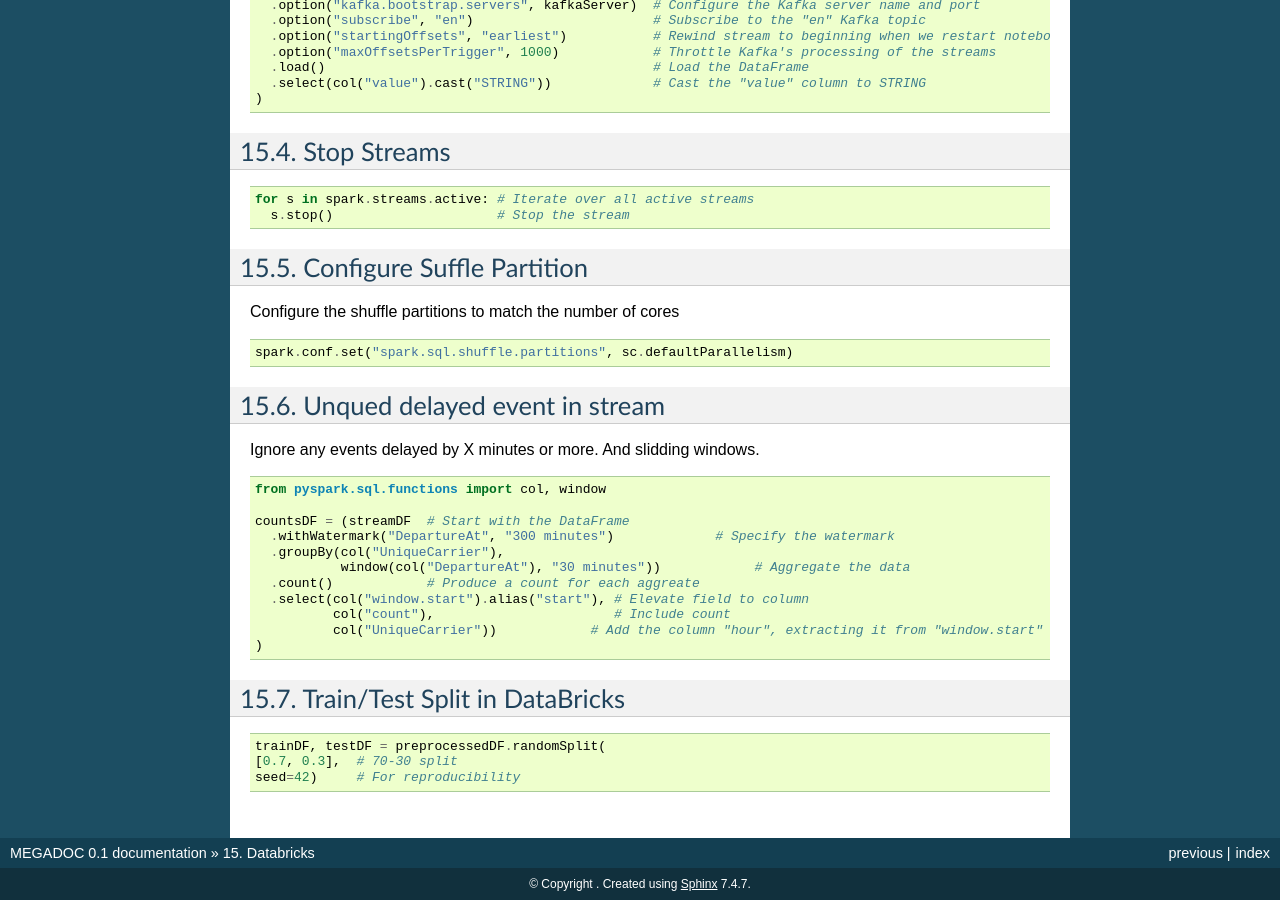
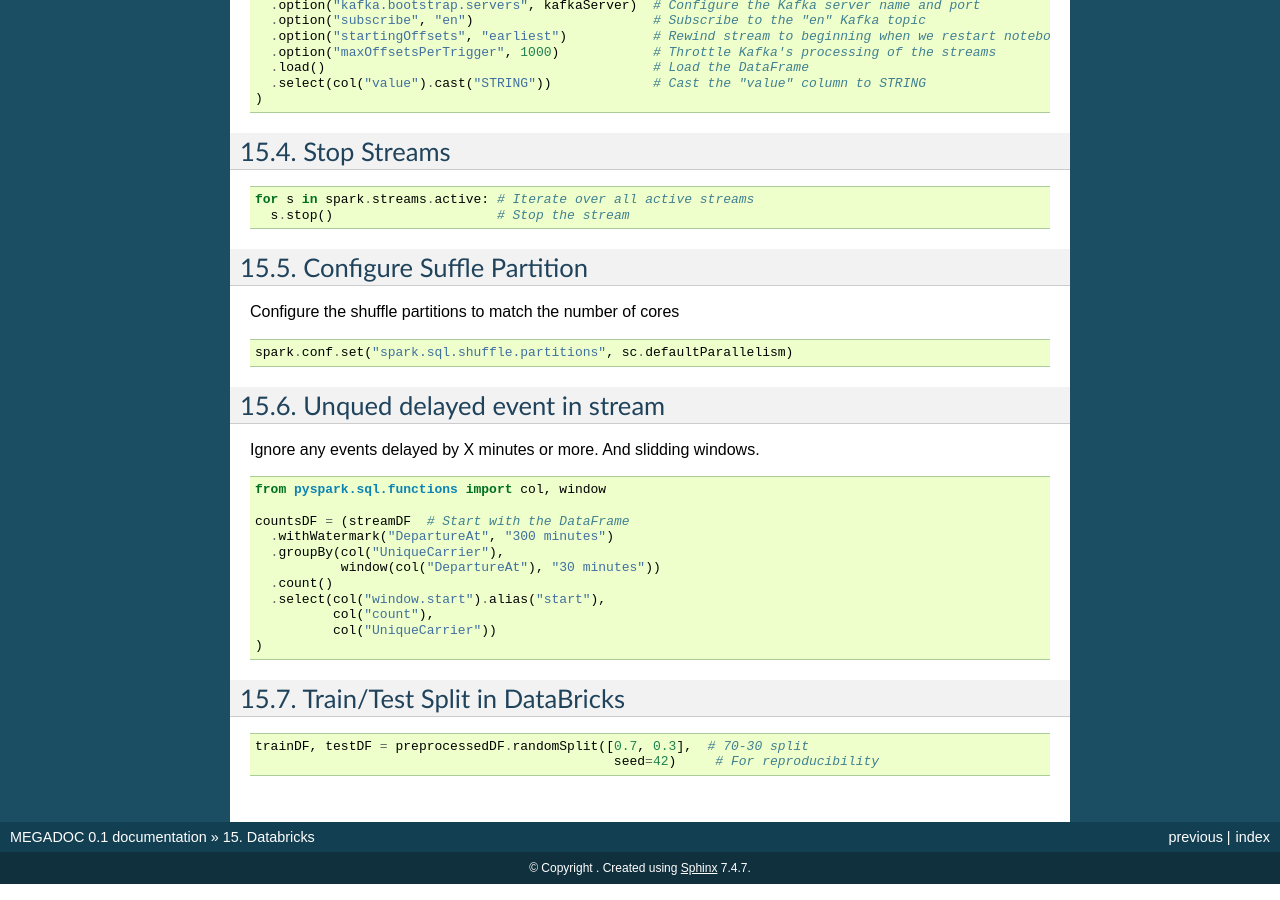
Before and after one commit to YHallouard/megadoc, a Sphinx documentation site: the page built from docs/Databricks.rst, in a window 1280 px wide and 900 px high, scrolled down 1366 px. Built offline with Sphinx 7.4.7, drawn with Linux system fonts in a browser that asks for light colours.

Commit message:
databricks

```diff
--- a/docs/Databricks.rst
+++ b/docs/Databricks.rst
@@ -123,13 +123,13 @@ Ignore any events delayed by X minutes or more. And slidding windows.
     from pyspark.sql.functions import col, window
 
     countsDF = (streamDF  # Start with the DataFrame
-      .withWatermark("DepartureAt", "300 minutes")             # Specify the watermark
+      .withWatermark("DepartureAt", "300 minutes")
       .groupBy(col("UniqueCarrier"),
-               window(col("DepartureAt"), "30 minutes"))            # Aggregate the data
-      .count()            # Produce a count for each aggreate
-      .select(col("window.start").alias("start"), # Elevate field to column
-              col("count"),                       # Include count
-              col("UniqueCarrier"))            # Add the column "hour", extracting it from "window.start"
+               window(col("DepartureAt"), "30 minutes"))
+      .count()
+      .select(col("window.start").alias("start"),
+              col("count"),
+              col("UniqueCarrier"))
     )
 
 Train/Test Split in DataBricks
@@ -137,6 +137,5 @@ Train/Test Split in DataBricks
 
 .. code-block:: python
 
-    trainDF, testDF = preprocessedDF.randomSplit(
-    [0.7, 0.3],  # 70-30 split
-    seed=42)     # For reproducibility
+    trainDF, testDF = preprocessedDF.randomSplit([0.7, 0.3],  # 70-30 split
+                                                  seed=42)     # For reproducibility
```
